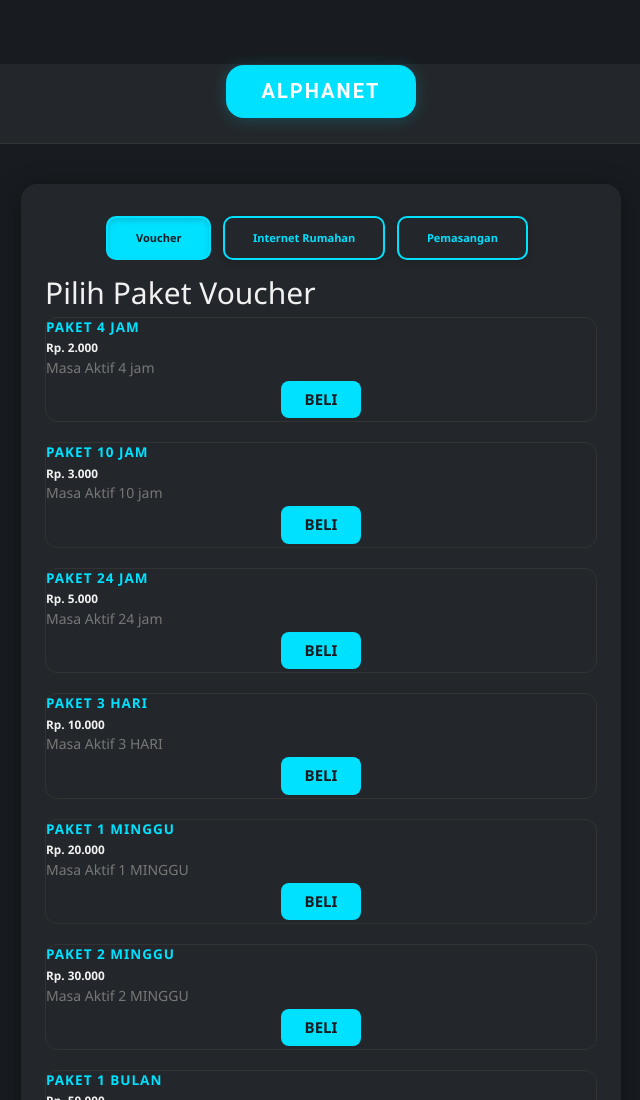
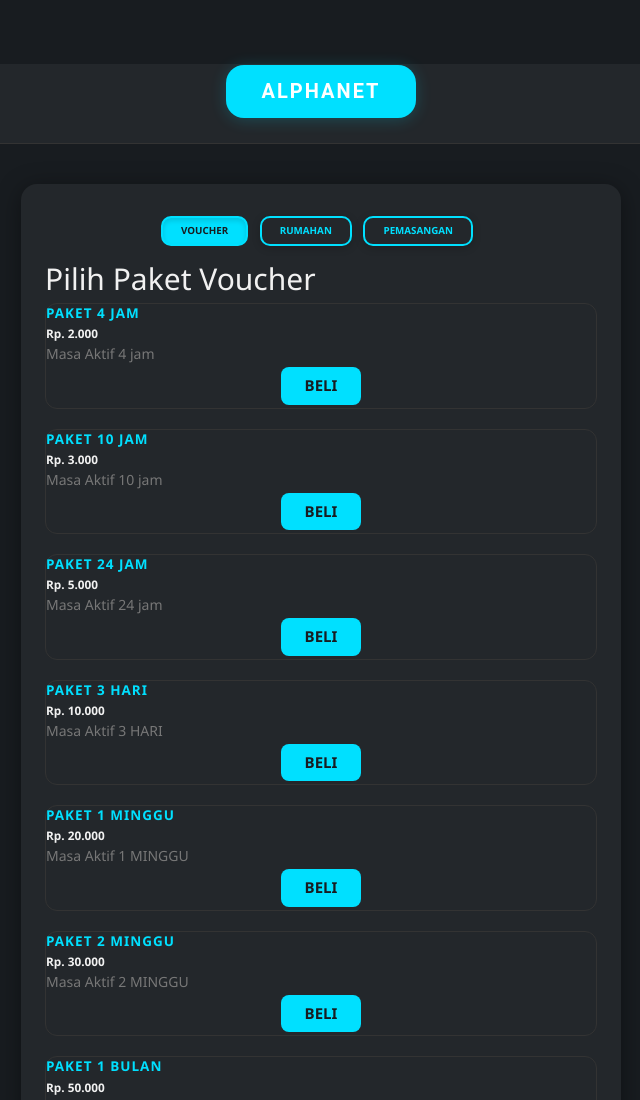
Before and after one commit to alpha190784/ALPHANET, a plain HTML site: page index.html in a window 1280 px wide. Shown: the top 1100 px of the page, without its empty margins (319-959 px from the left). Drawn offline with Linux system fonts and the light colour scheme.

Commit message:
Add files via upload

```diff
--- a/index.html
+++ b/index.html
@@ -32,9 +32,9 @@
       color: #00e0ff;
       border: 2px solid #00e0ff;
       border-radius: 10px;
-      font-size: 1.1rem;
+      font-size: 0.98rem;
       font-weight: 600;
-      padding: 12px 28px;
+      padding: 6px 18px;
       margin: 0 8px 8px 0;
       transition: background 0.2s, color 0.2s, border 0.2s;
       box-shadow: 0 2px 8px #0003;
@@ -129,9 +129,9 @@
   <div class="container-main">
     <div class="text-center mb-4">
       <div class="d-flex justify-content-center gap-3 mt-4 flex-wrap">
-        <button class="btn btn-menu" id="menu-voucher">Voucher</button>
-        <button class="btn btn-menu" id="menu-internet">Internet Rumahan</button>
-        <button class="btn btn-menu" id="menu-pemasangan">Pemasangan</button>
+        <button class="btn btn-menu" id="menu-voucher">VOUCHER</button>
+        <button class="btn btn-menu" id="menu-internet">RUMAHAN</button>
+        <button class="btn btn-menu" id="menu-pemasangan">PEMASANGAN</button>
       </div>
     </div>
     <!-- Voucher Section -->
```
